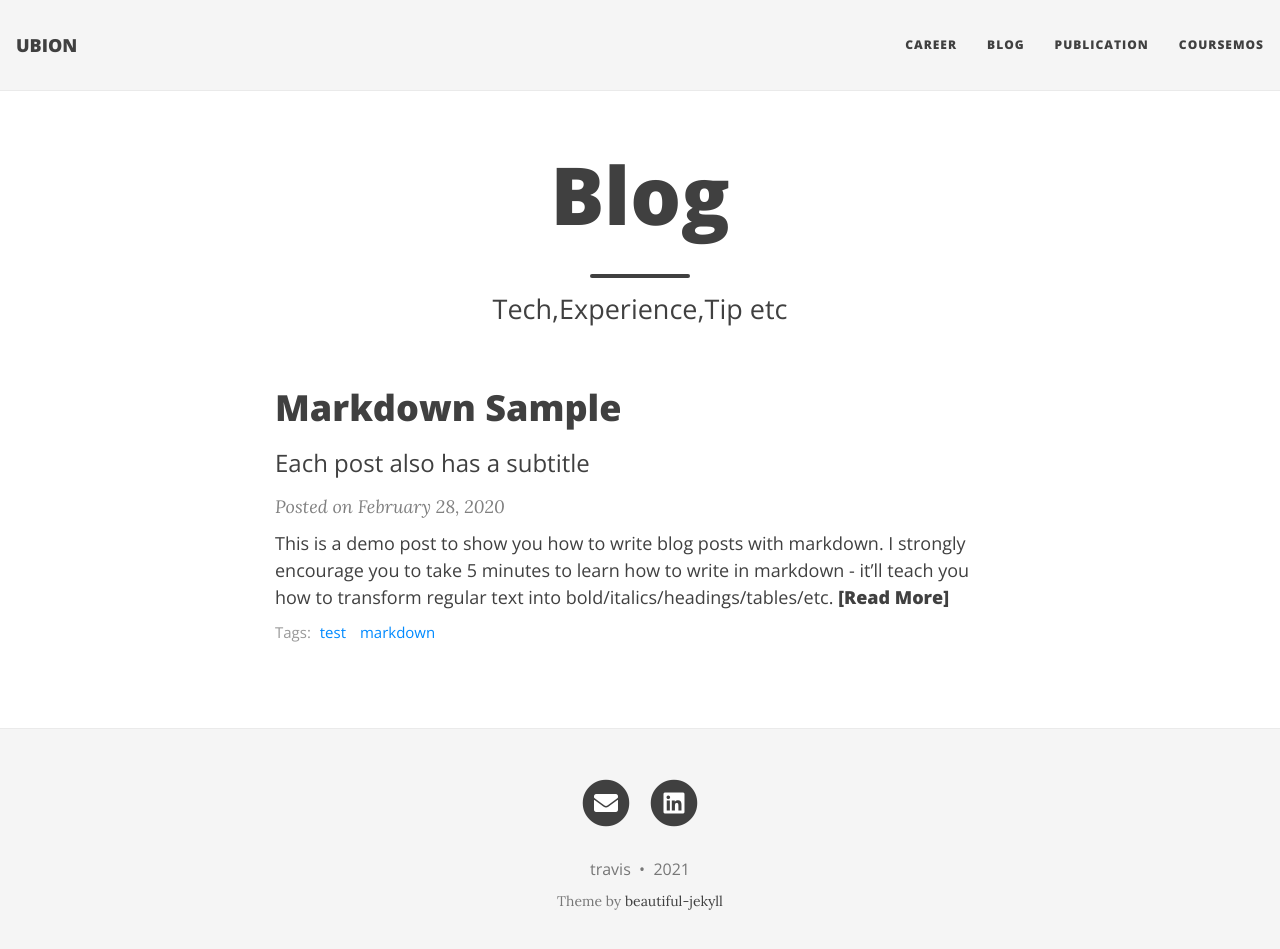
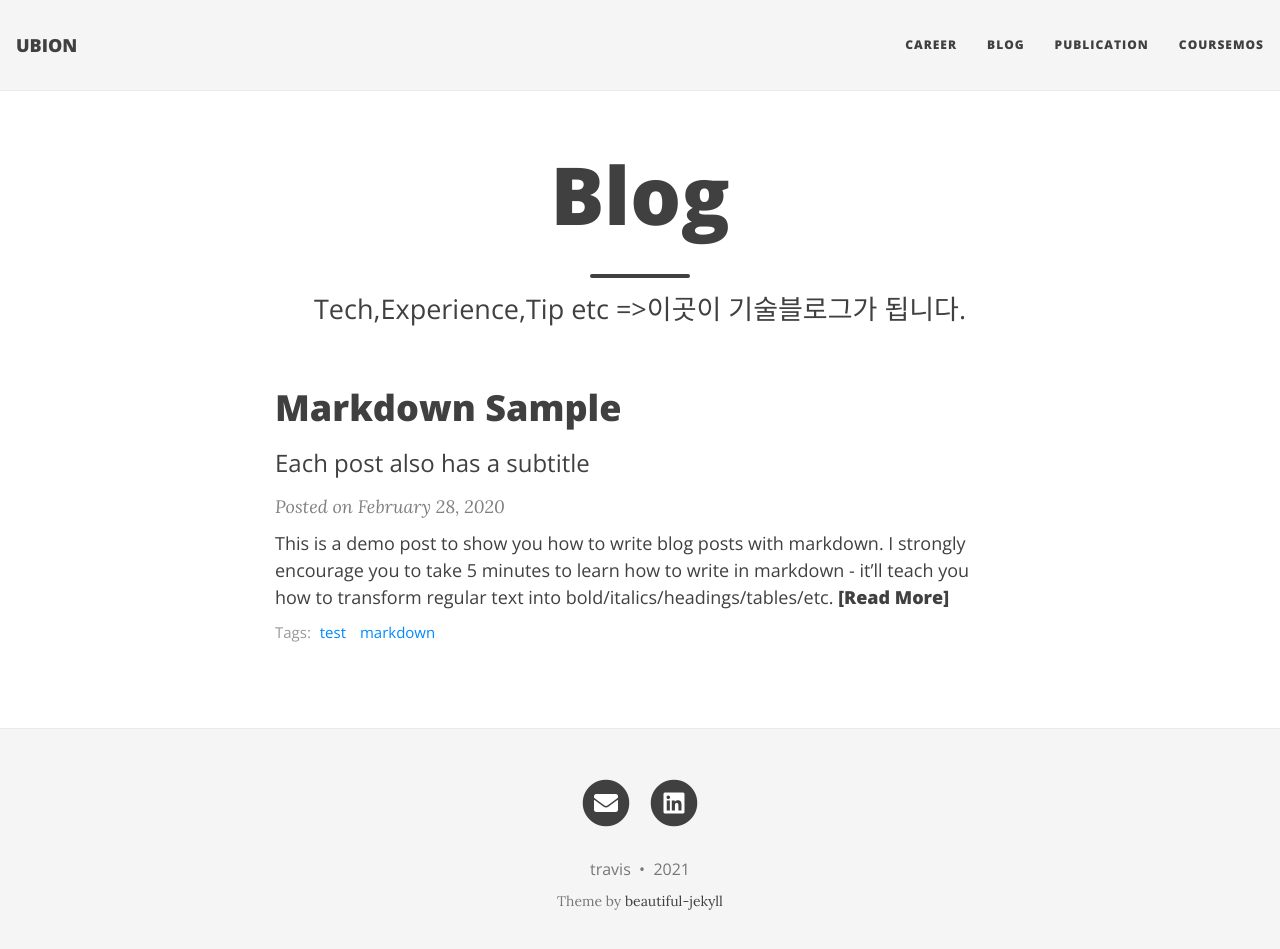
Before and after one commit to techubion/techubion.github.io-backup, a Jekyll site: the page built from blog/index.html, in a window 1280 px wide and 962 px high. Shown: the top 949 px of the window. Built offline with Jekyll 4.4.1, drawn with Linux system fonts in a browser that asks for light colours; nearby versions of some CDN libraries.

Commit message:
Update index.html

```diff
--- a/blog/index.html
+++ b/blog/index.html
@@ -1,5 +1,5 @@
 ---
 layout: post-blog
 title: Blog
-subtitle: Tech,Experience,Tip etc
+subtitle: Tech,Experience,Tip etc =>이곳이 기술블로그가 됩니다.
 ---
```
